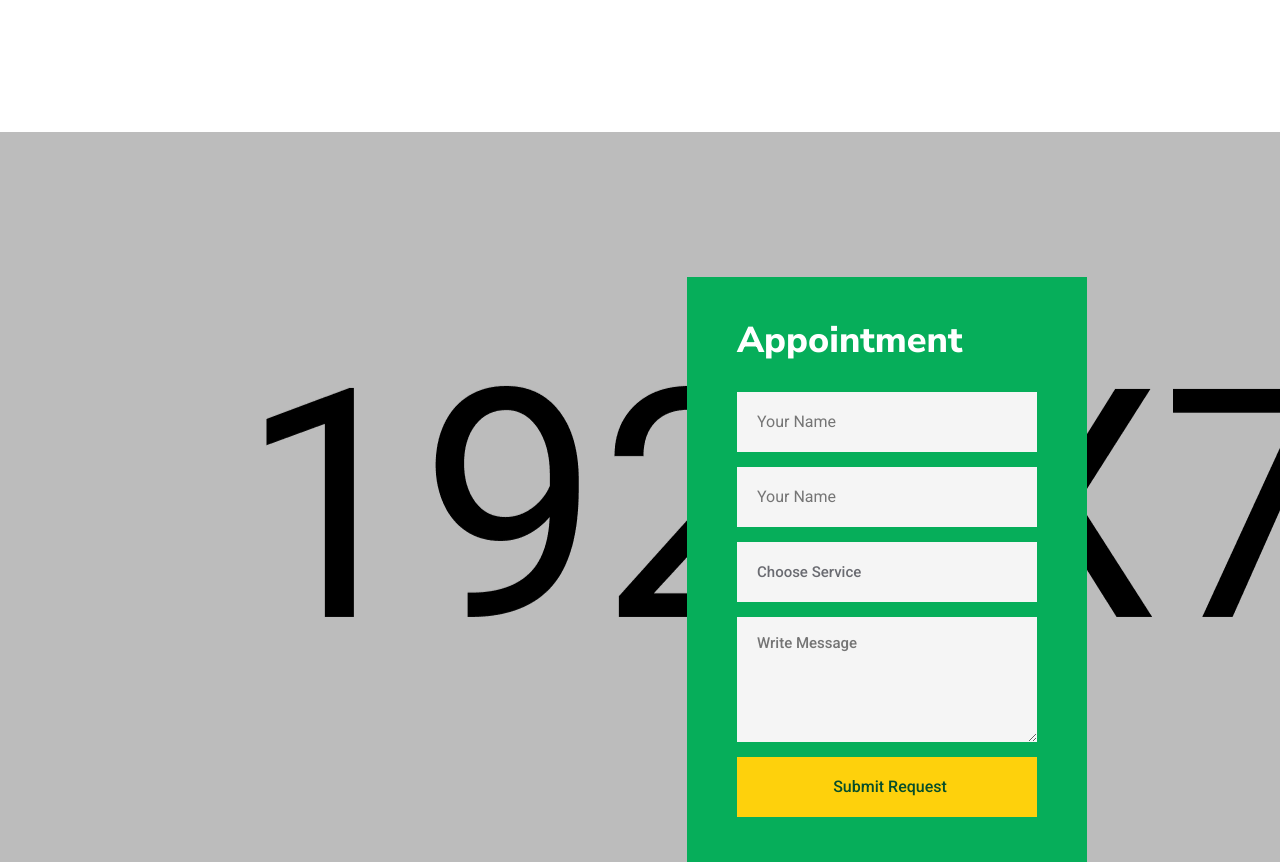
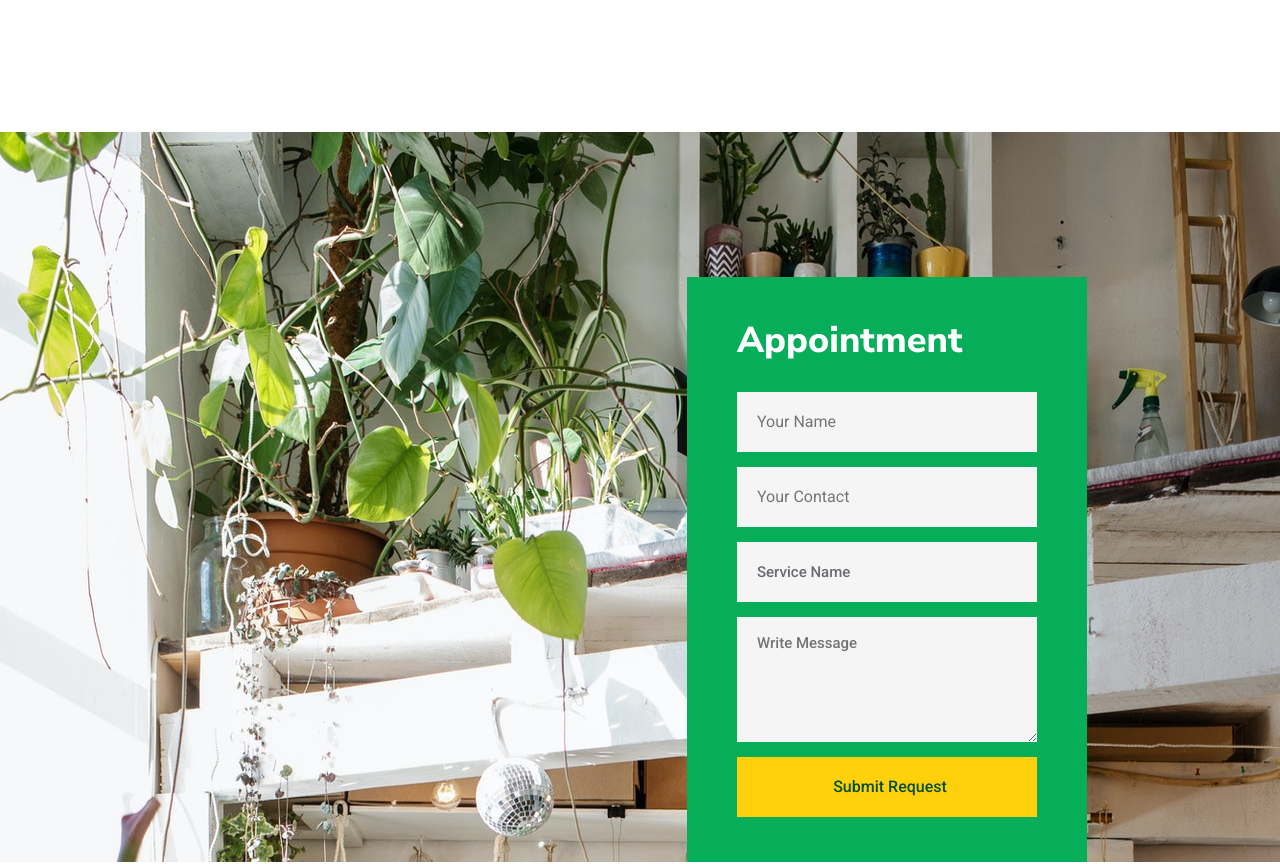
Before and after one commit to meenakshipathania/JHGroup, a React (Create React App) app in the folder client/: page /appointment in a window 1280 px wide. Shown: the part 960-1824 px from the top of the page. Built offline with nearby package versions, Linux system fonts and the light colour scheme; no server answers; the HTML template or start-up script is replaced by a standard one.

Commit message:
commit latest code

```diff
--- a/client/public/assets/scss/_cta.scss
+++ b/client/public/assets/scss/_cta.scss
@@ -436,6 +436,7 @@
 }
 
 .appoint_bg{
-    background: url(../img/appoint/appoint-bg.jpg);
+    background: url(../img/appoint/background.jpg);
     background-repeat: no-repeat;
+    background-size: cover;
 }
--- a/client/src/pages/Appointment/Appointment/ApointArea/ApointArea.js
+++ b/client/src/pages/Appointment/Appointment/ApointArea/ApointArea.js
@@ -14,15 +14,17 @@ const ApointArea = () => {
                                         <input type="text" placeholder="Your Name"/>
                                     </div>
                                     <div className="input-field mb-15">
-                                        <input type="text" placeholder="Your Name"/>
+                                        <input type="text" placeholder="Your Contact"/>
                                     </div>
                                     <div className="input-field select-field-arrow mb-15">
                                         <select>
-                                            <option defaultValue="">Choose Service</option>
-                                            <option defaultValue="">House Cleaning</option>
-                                            <option defaultValue="">Office Cleaning</option>
-                                            <option defaultValue="">Kitchen Cleaning</option>
-                                            <option defaultValue="">Club Cleaning</option>
+                                        <option defaultValue="1">Service Name</option>
+                                            <option defaultValue="2">Commercial Service</option>
+                                            <option defaultValue="3">Residential Service</option>
+                                            <option defaultValue="4">Industrial Service</option>
+                                            <option defaultValue="5">Retaining Walls Service</option>
+                                            <option defaultValue="6">Lawn Care service</option>
+                                            <option defaultValue="6">Drining service</option>
                                         </select>
                                     </div>
                                     <div className="input-field mb-15">
```
Also changed, not shown: client/public/assets/img/appoint/background.jpg (added).
